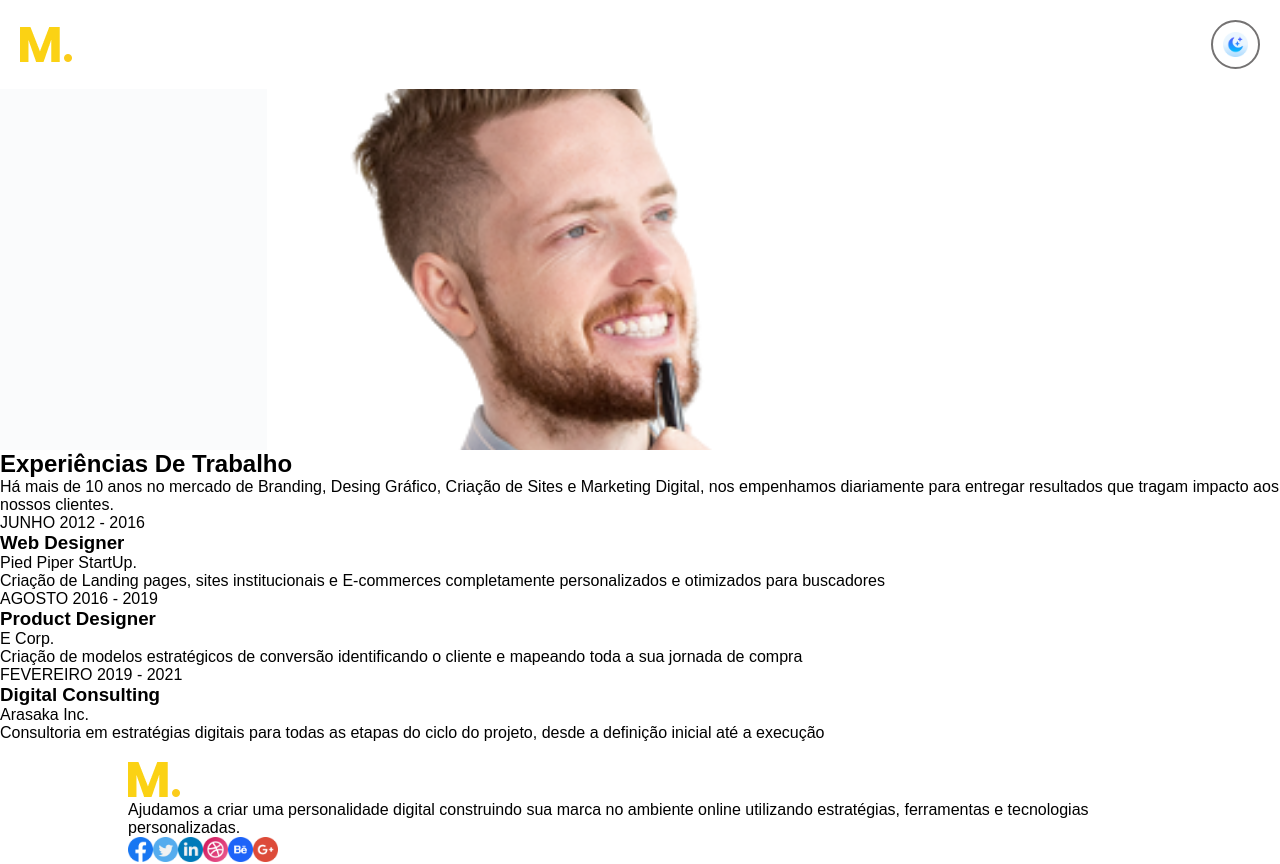
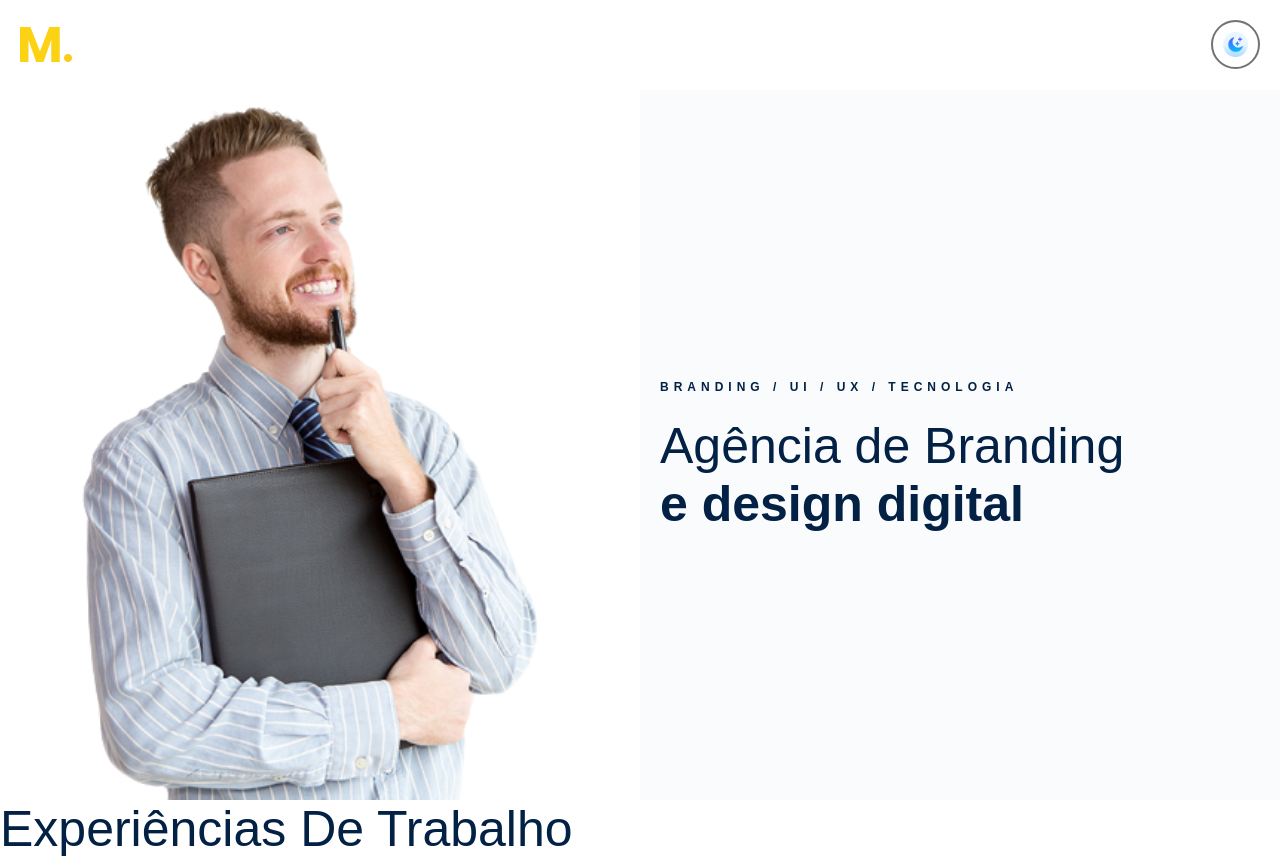
Before and after one commit to Andresa-Alves-Ribeiro/agencia-design-digital, a React (Create React App) app: page / in a window 1280 px wide. Shown: the top 864 px of the page. Before the commit the page ends 800 px from the top, so only its background shows below. Built offline with nearby package versions, Linux system fonts and the light colour scheme.

Commit message:
Iniciando estilização

```diff
--- a/src/components/Banner/style.css
+++ b/src/components/Banner/style.css
@@ -1,15 +1,44 @@
 #secao-banner {
+  height: 100vh;
+  padding-top: 90px;
   display: flex;
-  background-image: url("../../assets/banner.png");
-  height: 450px;
-  background-repeat: no-repeat;
-  background-size: cover;
+  position: relative;
 }
 
 #imagemDeFundo {
-
+  width: 50%;
+  background-image: url("../../assets/banner.png");
+  background-position: center;
+  background-repeat: no-repeat;
+  background-size: cover;
+  object-fit: cover;
 }
 
 .texto-banner {
-    background-color: #fafbfc;
+  width: 50%;
+  padding: 0px 20px;
+  display: flex;
+  flex-direction: column;
+  justify-content: center;
+  background-color: #fafbfc;
 }
+
+p {
+  color: #022144;
+  font-size: 12px;
+  letter-spacing: 5px;
+  font-weight: bold;
+  line-height: 60px;
+}
+
+h2 {
+  color: #022144;
+  font-size: 50px;
+  font-weight: 500;
+}
+
+span {
+  color: #022144;
+  font-size: 50px;
+  font-weight: 900;
+}
```
